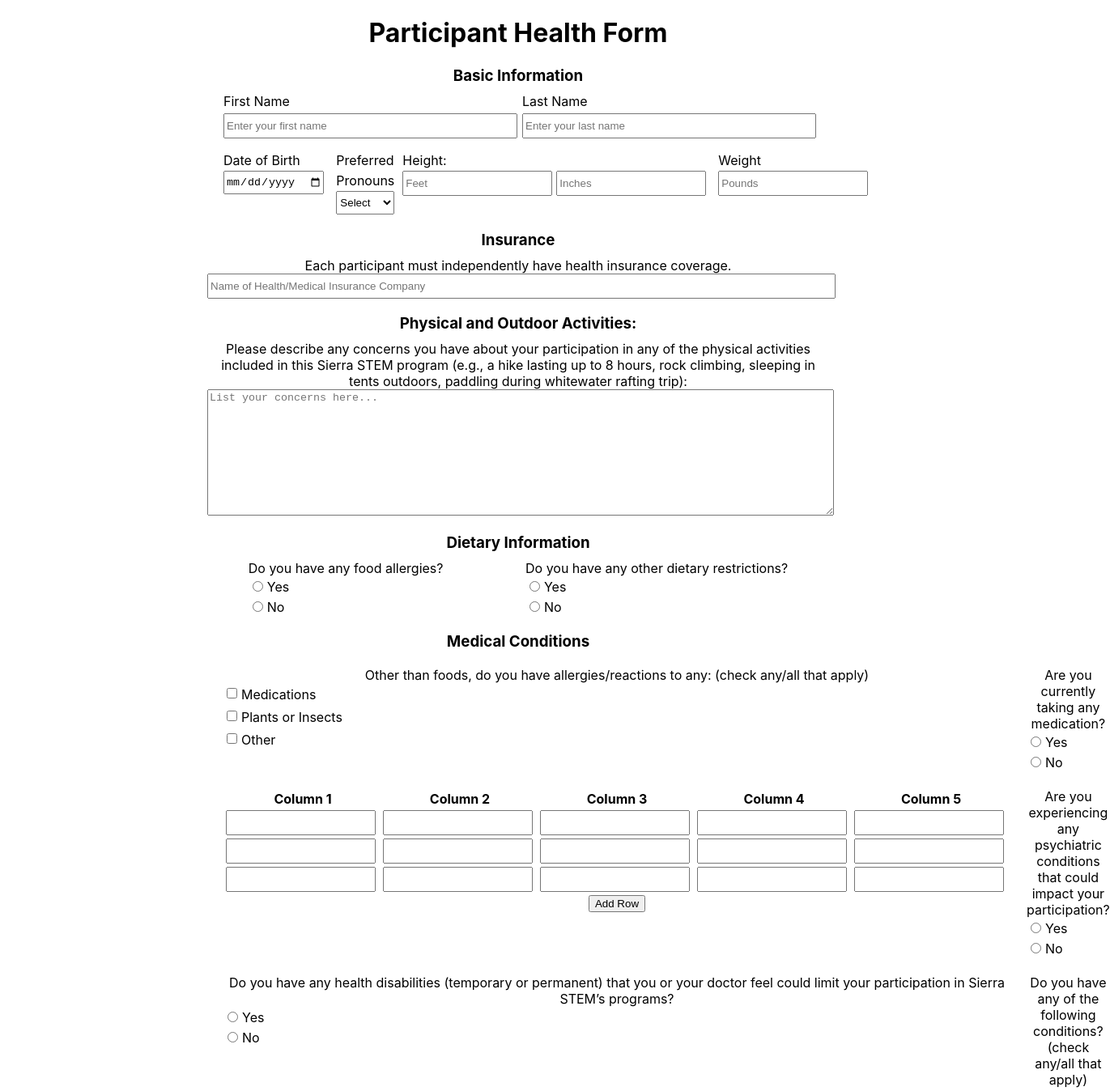
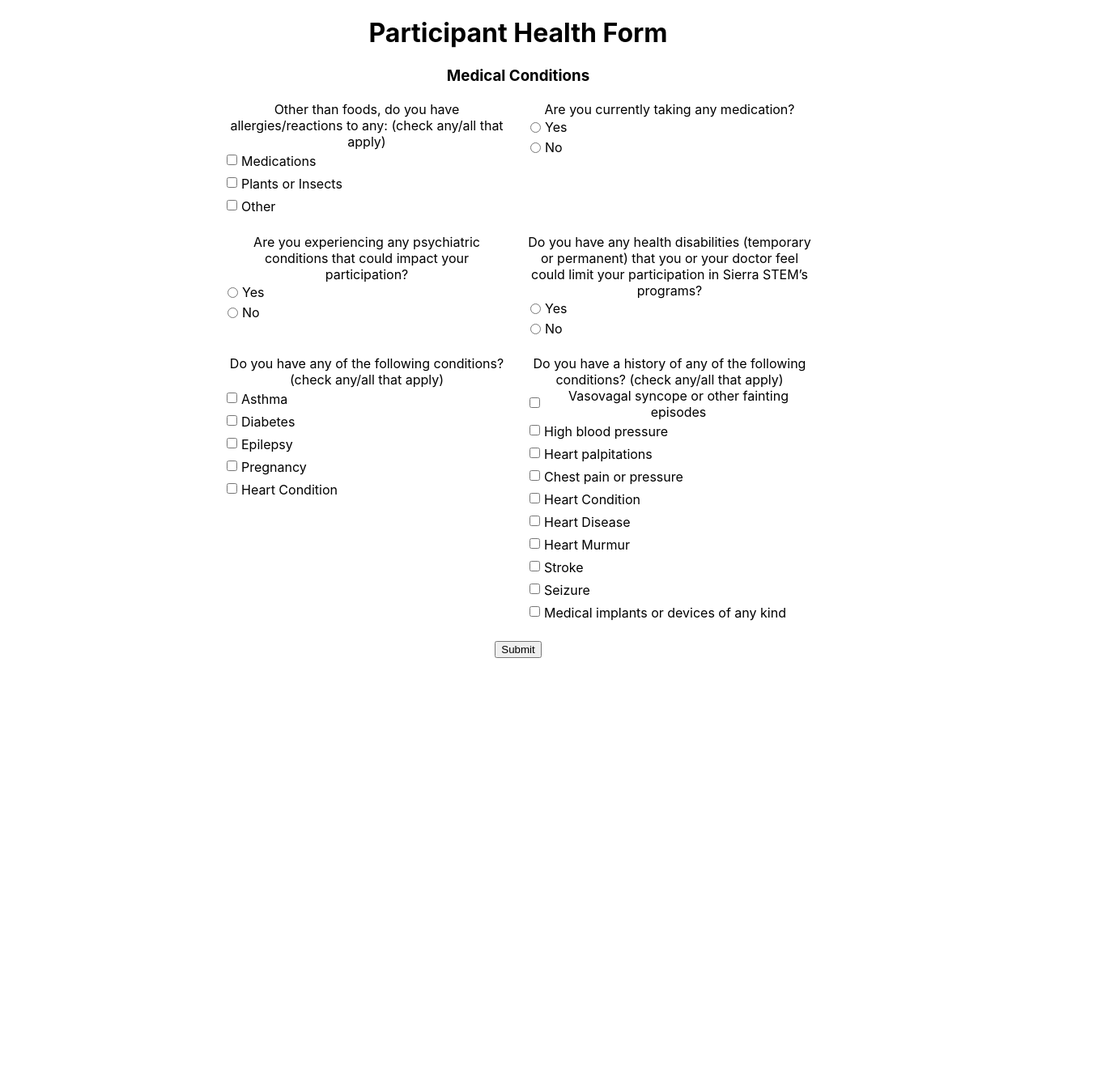
Before and after one commit to alinachen8/sierra-stem, a React (Create React App) app in the folder ss_waiver_app/: page / in a window 1280 px wide. Shown: the top 1348 px of the page at 81% size, 1371 px wide, since content can reach past the window. After the commit the page ends 813 px from the top, so only its background shows below. Built offline with nearby package versions, Linux system fonts and the light colour scheme.

Commit message:
fixed checkbox input logic, starting to connect to firebase

```diff
--- a/ss_waiver_app/package.json
+++ b/ss_waiver_app/package.json
@@ -7,6 +7,7 @@
     "@testing-library/react": "^13.4.0",
     "@testing-library/user-event": "^13.5.0",
     "classnames": "^2.3.2",
+    "firebase": "^10.1.0",
     "formik": "^2.4.2",
     "react": "^18.2.0",
     "react-dom": "^18.2.0",
--- a/ss_waiver_app/src/components/CheckboxInput.js
+++ b/ss_waiver_app/src/components/CheckboxInput.js
@@ -1,4 +1,4 @@
-import { useField } from "formik";
+import { Field, useField } from "formik";
 import { useEffect, useState } from "react";
 import classnames from "classnames"
 import { StyledAnswer } from "../styles/FormStyles";
@@ -6,24 +6,6 @@ import { StyledAnswer } from "../styles/FormStyles";
 const CheckboxInput = ({label, className, options, ...props}) => {
     const [field, meta] = useField(props);
     const detailName = `{field.name}Detail`;
-    // const [checkedCount, setCheckedCount] = useState(0);
-
-    // useEffect(() => {
-    //     setCheckedCount((checkedCount) => {
-    //         console.log('in the loop', checkedCount);
-    //         if (field.value === true) {
-    //           return checkedCount + 1;
-    //         } else if (field.value === false) {
-    //           return checkedCount - 1 < 0 ? 0 : checkedCount - 1;
-    //         }
-    //         return checkedCount;
-    //       });
-    // }, [field.value, label.key]);
-
-
-    // console.log("checked boxes: ", checkedCount);
-    // console.log(field.value);
-    // console.log(label.key);
 
     return (
         <div>
@@ -31,11 +13,10 @@ const CheckboxInput = ({label, className, options, ...props}) => {
 
             {options.map((option) =>
                 <StyledAnswer key={option.value}>
-                    <input
+                    <Field
                         type="checkbox"
                         value={option.value}
-                        {...field}
-                        {...props}
+                        name={field.name}
                         className = {classnames(className, {
                             "input-error": meta.touched && meta.error
                             })}
@@ -46,7 +27,7 @@ const CheckboxInput = ({label, className, options, ...props}) => {
             )}
 
             {/* need to change logic bc now if uncheck one box is gone even if there are two other checked ones */}
-            {field.value &&
+            {field.value.length > 0 &&
             <>
                 <br />
                 <label>Please provide further details.</label>
--- a/ss_waiver_app/src/components/WaiverForm.js
+++ b/ss_waiver_app/src/components/WaiverForm.js
@@ -8,8 +8,8 @@ import CustomSelect from "./SelectInput";
 import TableInput from "./TableInput";
 
 const onSubmit = async (values, actions) => {
-    console.log("pressed submit")
-    console.log({values})
+    console.log("pressed submit");
+    console.log(JSON.stringify(values));
 
     await new Promise((resolve) => setTimeout(resolve, 1000));
     actions.resetForm();
@@ -33,7 +33,7 @@ const WaiverForm = () => {
                 allergiesDetails: '',
                 dietaryRestrictions: '',
                 dietaryRestrictionsDetails: '',
-                otherAllergies: '',
+                otherAllergies: [],
                 otherAllergiesDetails:'',
                 medications: '',
                 medicationsDetails:'',
@@ -41,18 +41,18 @@ const WaiverForm = () => {
                 psychConditionsDetails:'',
                 healthDisabilities: '',
                 healthDisabilitiesDetails:'',
-                medicalConditions: '',
+                medicalConditions: [],
                 medicalConditionsDetails:'',
-                medicalHistory: '',
+                medicalHistory: [],
                 medicalHistoryDetails: '',
                 otherConcerns: ''
             }}
-            validationSchema={(formSchema)}
+            // validationSchema={(formSchema)}
             onSubmit={(onSubmit)}
         >
             {(props) => (
                 <Form>
-                    <div className='basic-info'>
+                    {/* <div className='basic-info'>
                         <h3>Basic Information</h3>
                         <div className='name'>
                             <div className="firstName">
@@ -157,7 +157,7 @@ const WaiverForm = () => {
                                 className="dietary-restrictions-input"
                             />
                         </div>
-                    </div>
+                    </div> */}
 
                     <div className="med-conditions">
                         <h3>Medical Conditions</h3>
@@ -181,7 +181,7 @@ const WaiverForm = () => {
                                 className="medications-input"
                             />
 
-                            <TableInput />
+                            {/* <TableInput /> */}
 
                             <RadioInput
                                 label="Are you experiencing any psychiatric conditions that could impact your participation?"
@@ -230,7 +230,7 @@ const WaiverForm = () => {
                         </div>
                     </div>
 
-                    <div>
+                    {/* <div>
                         <TextareaInput
                             label="Please describe any other concerns or conditions that you or your doctor feel may affect your participation in Sierra STEM’s programs."
                             name="otherConcerns"
@@ -238,7 +238,7 @@ const WaiverForm = () => {
                             type="text"
                             placeholder="List your concerns here..."
                         />
-                    </div>
+                    </div> */}
 
                     <button type="submit">Submit</button>
                 </Form>
--- a/ss_waiver_app/src/index.js
+++ b/ss_waiver_app/src/index.js
@@ -3,6 +3,19 @@ import ReactDOM from 'react-dom/client';
 import './index.css';
 import App from './App';
 import reportWebVitals from './reportWebVitals';
+import { initializeApp } from 'firebase/app';
+
+const firebaseConfig = {
+  apiKey: "AIzaSyA0_jA7LaqBJ8HHBwzFe_E8FxfYxeaJ0QY",
+  authDomain: "sierra-stem.firebaseapp.com",
+  projectId: "sierra-stem",
+  storageBucket: "sierra-stem.appspot.com",
+  messagingSenderId: "968526197127",
+  appId: "1:968526197127:web:3f5c3dbbcac9cb6f07e322",
+  measurementId: "G-ZDX4CSRX40"
+};
+
+initializeApp(firebaseConfig);
 
 const root = ReactDOM.createRoot(document.getElementById('root'));
 root.render(
```
Also changed, not shown: 1 other file (tests, documents, lock files or other folders).
